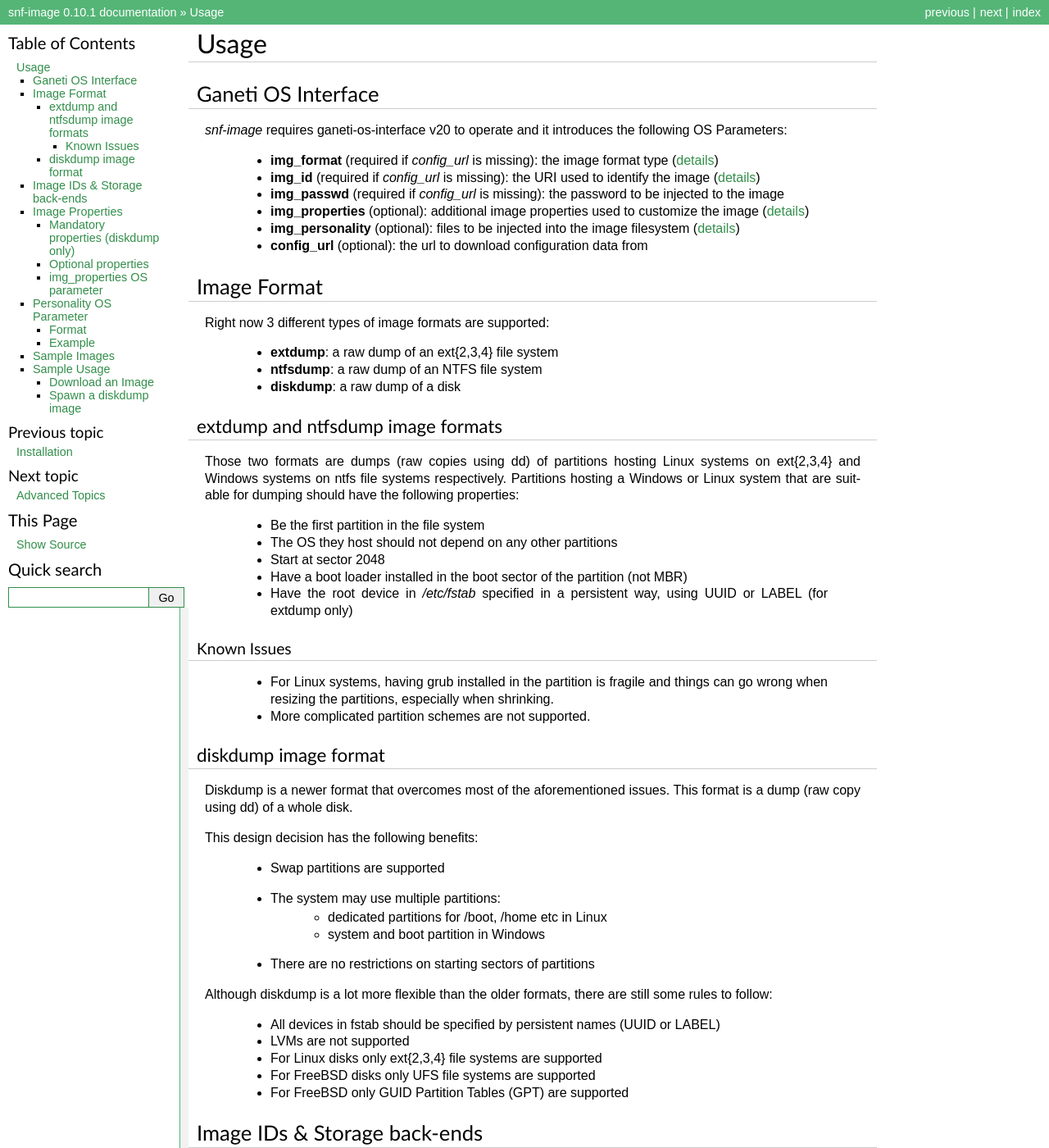
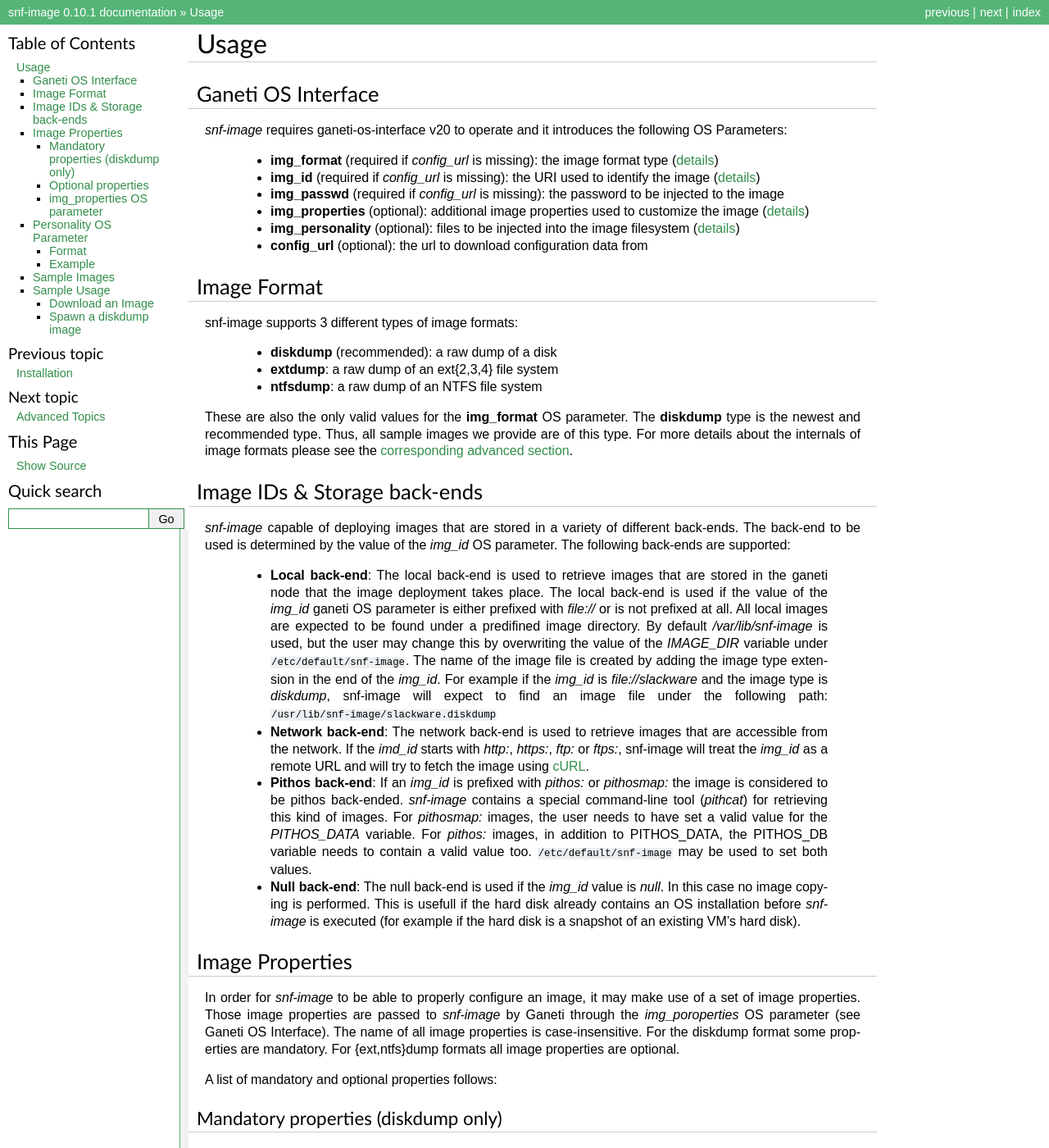
Before and after one commit to grnet/snf-image, a Sphinx documentation site: the page built from docs/usage.rst, in a window 1280 px wide and 1400 px high. Shown: the whole window at 82% size. Built offline with Sphinx 7.4.7, drawn with Linux system fonts in a browser that asks for light colours.

Commit message:
docs: image format details -> advanced section

```diff
--- a/docs/advanced.rst
+++ b/docs/advanced.rst
@@ -1,5 +1,61 @@
 Advanced Topics
 ===============
+
+.. _image-format-advanced:
+
+Image Format
+^^^^^^^^^^^^
+
+snf-image supports 3 types of image formats:
+
+ * **extdump**: a raw dump of an ext{2,3,4} file system
+ * **ntfsdump**: a raw dump of an NTFS file system
+ * **diskdump** (recommended): a raw dump of a disk
+
+extdump and ntfsdump image formats
+++++++++++++++++++++++++++++++++++
+
+Those two formats are dumps (raw copies using dd) of partitions hosting Linux
+systems on ext{2,3,4} and Windows systems on ntfs file systems respectively.
+Partitions hosting a Windows or Linux system that are suitable for dumping
+should have the following properties:
+
+ * Be the first partition in the file system
+ * The OS they host should not depend on any other partitions
+ * Start at sector 2048
+ * Have a boot loader installed in the boot sector of the partition (not MBR)
+ * Have the root device in */etc/fstab* specified in a persistent way, using
+   UUID or LABEL (for extdump only)
+
+Known Issues
+------------
+
+ * For Linux systems, having grub installed in the partition is fragile and
+   things can go wrong when resizing the partitions, especially when shrinking.
+ * More complicated partition schemes are not supported.
+
+diskdump image format (recommended)
++++++++++++++++++++++++++++++++++++
+
+Diskdump is a newer format that overcomes most of the aforementioned issues.
+This format is a dump (raw copy using dd) of a whole disk.
+
+This design decision has the following benefits:
+
+ * Swap partitions are supported
+ * The system may use multiple partitions:
+    * dedicated partitions for /boot, /home etc in Linux
+    * system and boot partition in Windows
+ * There are no restrictions on starting sectors of partitions
+
+Although diskdump is a lot more flexible than the older formats, there are
+still some rules to follow:
+
+ * All devices in fstab should be specified by persistent names (UUID or LABEL)
+ * LVMs are not supported
+ * For Linux disks only ext{2,3,4} file systems are supported
+ * For FreeBSD disks only UFS file systems are supported
+ * For FreeBSD only GUID Partition Tables (GPT) are supported
 
 Progress Monitoring Interface
 ^^^^^^^^^^^^^^^^^^^^^^^^^^^^^
--- a/docs/usage.rst
+++ b/docs/usage.rst
@@ -24,56 +24,17 @@
 Image Format
 ^^^^^^^^^^^^
 
-Right now 3 different types of image formats are supported:
+snf-image supports 3 different types of image formats:
 
+ * **diskdump** (recommended): a raw dump of a disk
  * **extdump**: a raw dump of an ext{2,3,4} file system
  * **ntfsdump**: a raw dump of an NTFS file system
- * **diskdump**: a raw dump of a disk
 
-extdump and ntfsdump image formats
-++++++++++++++++++++++++++++++++++
-
-Those two formats are dumps (raw copies using dd) of partitions hosting Linux
-systems on ext{2,3,4} and Windows systems on ntfs file systems respectively.
-Partitions hosting a Windows or Linux system that are suitable for dumping
-should have the following properties:
-
- * Be the first partition in the file system
- * The OS they host should not depend on any other partitions
- * Start at sector 2048
- * Have a boot loader installed in the boot sector of the partition (not MBR)
- * Have the root device in */etc/fstab* specified in a persistent way, using
-   UUID or LABEL (for extdump only)
-
-Known Issues
-------------
-
- * For Linux systems, having grub installed in the partition is fragile and
-   things can go wrong when resizing the partitions, especially when shrinking.
- * More complicated partition schemes are not supported.
-
-diskdump image format
-+++++++++++++++++++++
-
-Diskdump is a newer format that overcomes most of the aforementioned issues.
-This format is a dump (raw copy using dd) of a whole disk.
-
-This design decision has the following benefits:
-
- * Swap partitions are supported
- * The system may use multiple partitions:
-    * dedicated partitions for /boot, /home etc in Linux
-    * system and boot partition in Windows
- * There are no restrictions on starting sectors of partitions
-
-Although diskdump is a lot more flexible than the older formats, there are
-still some rules to follow:
-
- * All devices in fstab should be specified by persistent names (UUID or LABEL)
- * LVMs are not supported
- * For Linux disks only ext{2,3,4} file systems are supported
- * For FreeBSD disks only UFS file systems are supported
- * For FreeBSD only GUID Partition Tables (GPT) are supported
+These are also the only valid values for the **img_format** OS parameter.
+The **diskdump** type is the newest and recommended type. Thus, all sample
+images we provide are of this type. For more details about the internals of
+image formats please see the :ref:`corresponding advanced section
+<image-format-advanced>`.
 
 .. _image-id:
 
```
